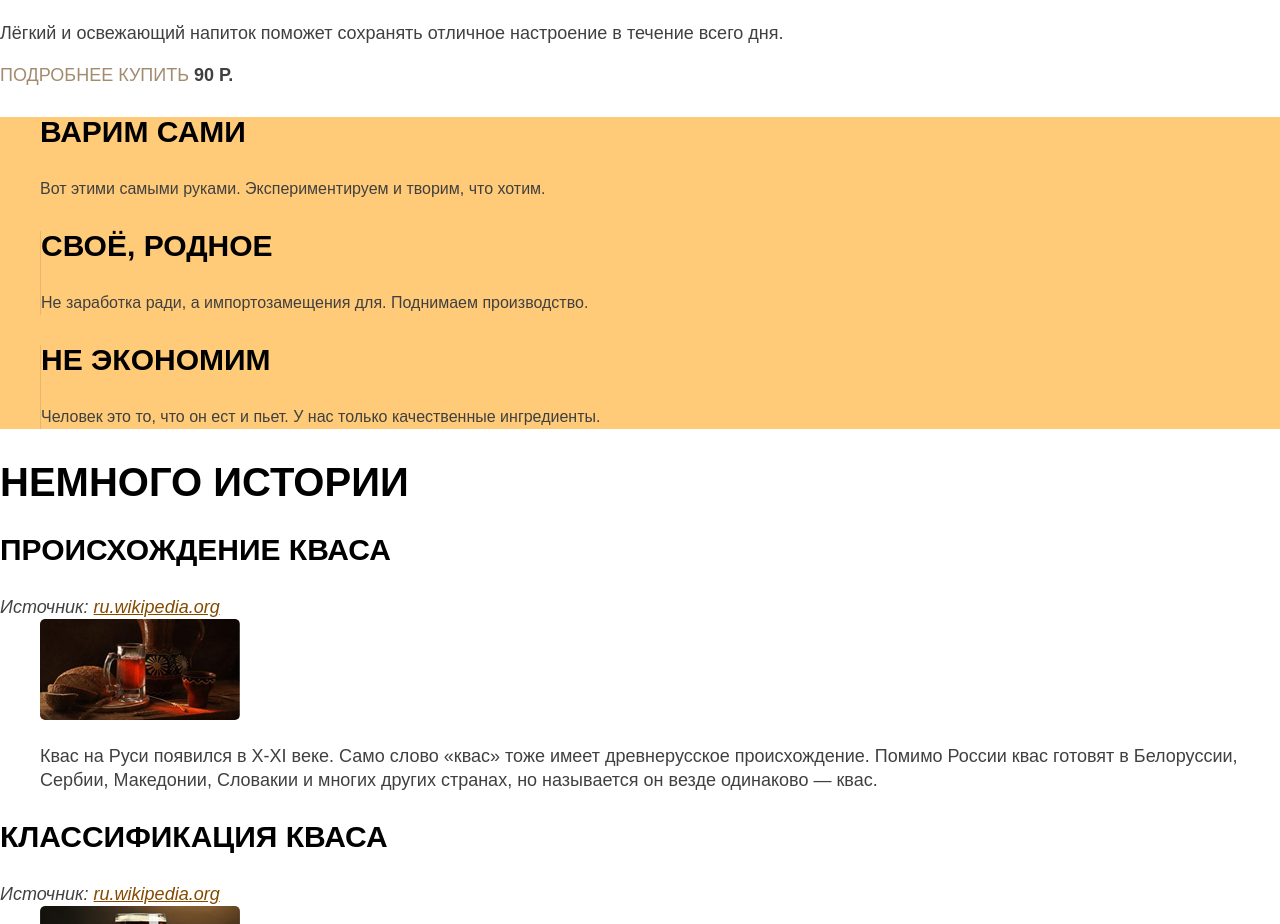
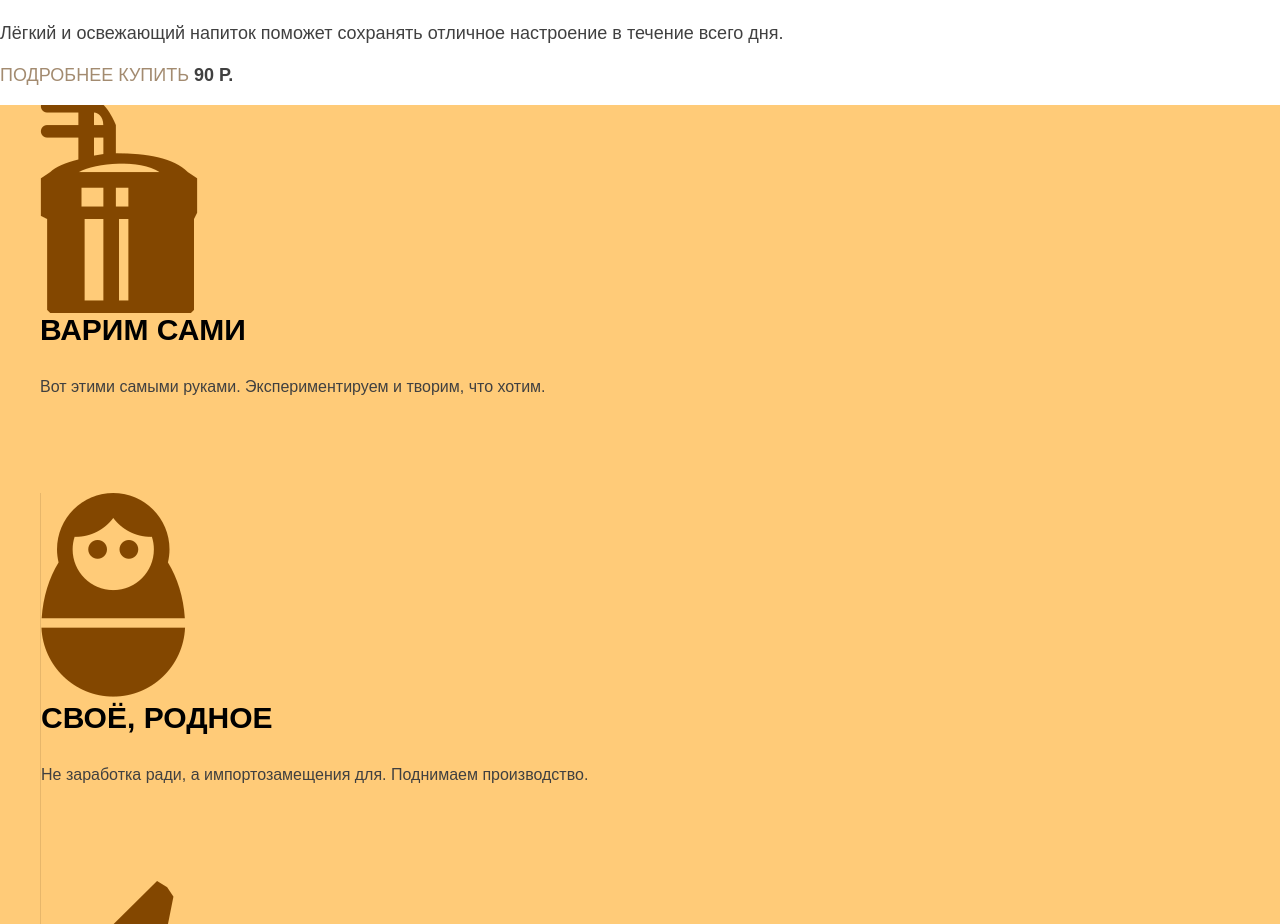
Before and after one commit to omsemenenko/Kvast, a plain HTML site: page index.html in a window 1280 px wide. Shown: the part 1876-2800 px from the top of the page. Drawn offline with Linux system fonts and the light colour scheme.

Commit message:
Graffics

```diff
--- a/css/style.css
+++ b/css/style.css
@@ -9,8 +9,15 @@ body {
 }
 
 .page-header {
-    background-color: #363636;
-    color: #c3c3c3;
+    background-image: url("../img/slide-1.jpg");
+    background-repeat: no-repeat;
+    background-position: center;
+    background-size: cover;
+}
+
+.page-header,
+.page-footer {
+    color: #ffffff;
 }
 
 .main-nav {
@@ -73,10 +80,32 @@ body {
 .feature-item {
     text-align: left;
     border-left: 1px solid #E7B66A;
+    padding-top: 180px;
 }
 
 .feature-item:first-child {
     border-left: none;
+}
+
+.feature-handmade {
+    background: url("../img/samovar.png");
+    background-repeat: no-repeat;
+    width: 158;
+    height: 208px;
+}
+
+.feature-our {
+    background: url("../img/matreshka.png");
+    background-repeat: no-repeat;
+    width: 158;
+    height: 208px;
+}
+
+.feature-noeconomy {
+    background: url("../img/hand.png");
+    background-repeat: no-repeat;
+    width: 158;
+    height: 208px;
 }
 
 .feature-item p {
--- a/index.html
+++ b/index.html
@@ -68,15 +68,15 @@
     <!-- третий блок "Преимущества" -->
     <div class="features">
       <ul>
-        <li class="feature-item">
+        <li class="feature-item feature-handmade">
           <h3 class="feature-title">Варим сами</h2>
           <p>Вот этими самыми руками. Экспериментируем и творим, что хотим.</p>
         </li>
-        <li class="feature-item">
+        <li class="feature-item feature-our">
           <h3 class="feature-title">Своё, родное</h2>
           <p>Не заработка ради, а импортозамещения для. Поднимаем производство.</p>
         </li>
-        <li class="feature-item">
+        <li class="feature-item feature-noeconomy">
           <h3 class="feature-title">Не экономим</h2>
           <p>Человек это то, что он ест и пьет. У нас только качественные ингредиенты.</p>
         </li>
```
Also changed, not shown: img/download-_1_.png (added), img/hand.png (added), img/matreshka.png (added), img/samovar.png (added).
